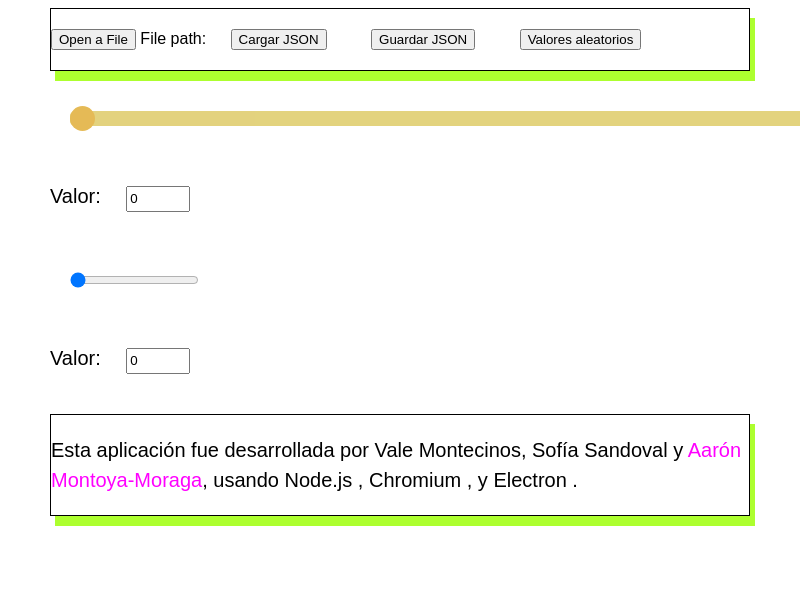
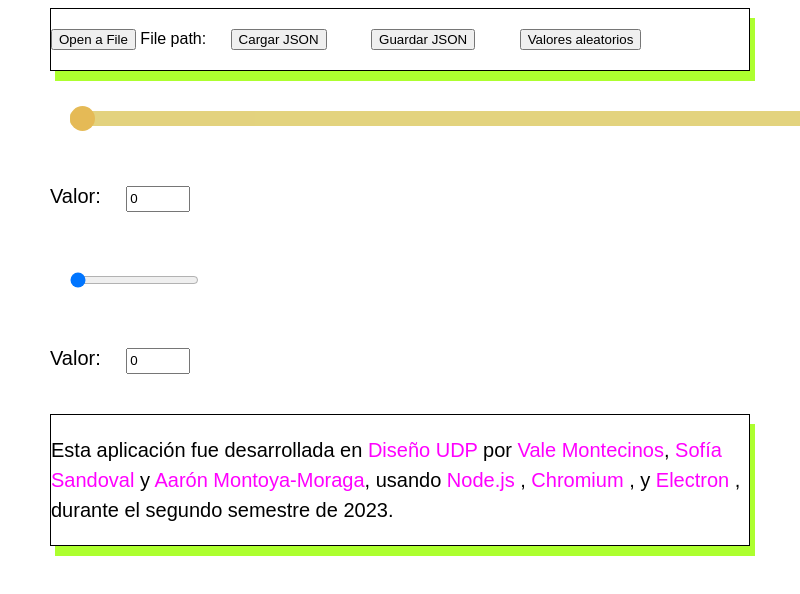
Before and after one commit to menteneon/interfaz-ia, an Electron app: page index.html in a window 800 px wide. Shown: the part 124-718 px from the top of the page. Drawn offline with Linux system fonts and the light colour scheme.

Commit message:
agregar creditos y enlaces

```diff
--- a/index.html
+++ b/index.html
@@ -35,11 +35,12 @@
     <p>Valor: <input type="number" value="0" min="0" max="100" id="numbertwo"/></p>
   </div>
   <div class="cajita">
-    <p>Esta aplicación fue desarrollada por
-      Vale Montecinos, Sofía Sandoval y <a href="https://montoyamoraga.io">Aarón Montoya-Moraga</a>,
-      usando Node.js <span id="node-version"></span>,
-      Chromium <span id="chrome-version"></span>,
-      y Electron <span id="electron-version"></span>.</p>
+    <p>Esta aplicación fue desarrollada en <a href="https://diseno.udp.cl/">Diseño UDP</a> por
+      <a href="https://github.com/menteneon">Vale Montecinos</a>, <a href="https://github.com/ssofiasandoval">Sofía Sandoval</a> y <a href="https://montoyamoraga.io">Aarón Montoya-Moraga</a>,
+      usando <a href="https://nodejs.org">Node.js</a> <span id="node-version"></span>,
+      <a href="https://www.chromium.org">Chromium</a> <span id="chrome-version"></span>,
+      y <a href="https://www.electronjs.org/">Electron</a> <span id="electron-version"></span>,
+    durante el segundo semestre de 2023.</p>
   </div>
 </div>
 
```
